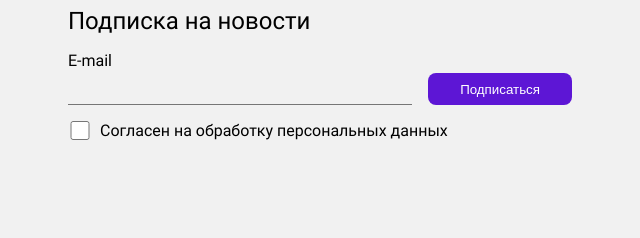
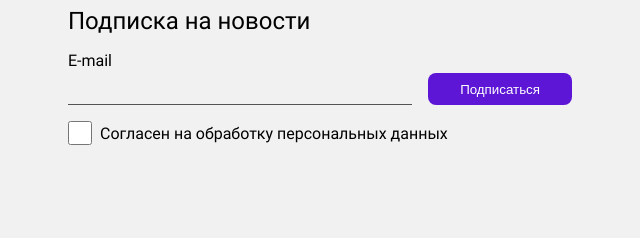
Before and after one commit to pavel-klimov/a11y-kurmak, a plain HTML site: page index.html in a window 1280 px wide. Shown: the part 1882-2120 px from the top of the page, 580-1220 px from the left. Drawn offline with Linux system fonts and the light colour scheme.

Commit message:
fix safari visual bugs

```diff
--- a/css/style.css
+++ b/css/style.css
@@ -175,12 +175,14 @@ input[type="radio"].visually-hidden {
 .subscription-form__field {
   height: 2rem;
   border-width: 0 0 1px 0;
+  border-color: #000;
   background-color: transparent;
 }
 
 .subscription-form__legal-field {
   grid-area: legal;
   display: flex;
+  align-items: center;
 }
 
 .subscription-form__checkbox {
@@ -188,7 +190,7 @@ input[type="radio"].visually-hidden {
   padding: 0;
   margin: 0 0.5rem 0 0;
   width: 1.5rem;
-  height: 100%;
+  height: 1.5rem;
 }
 
 .subscription-form__submit {
```
